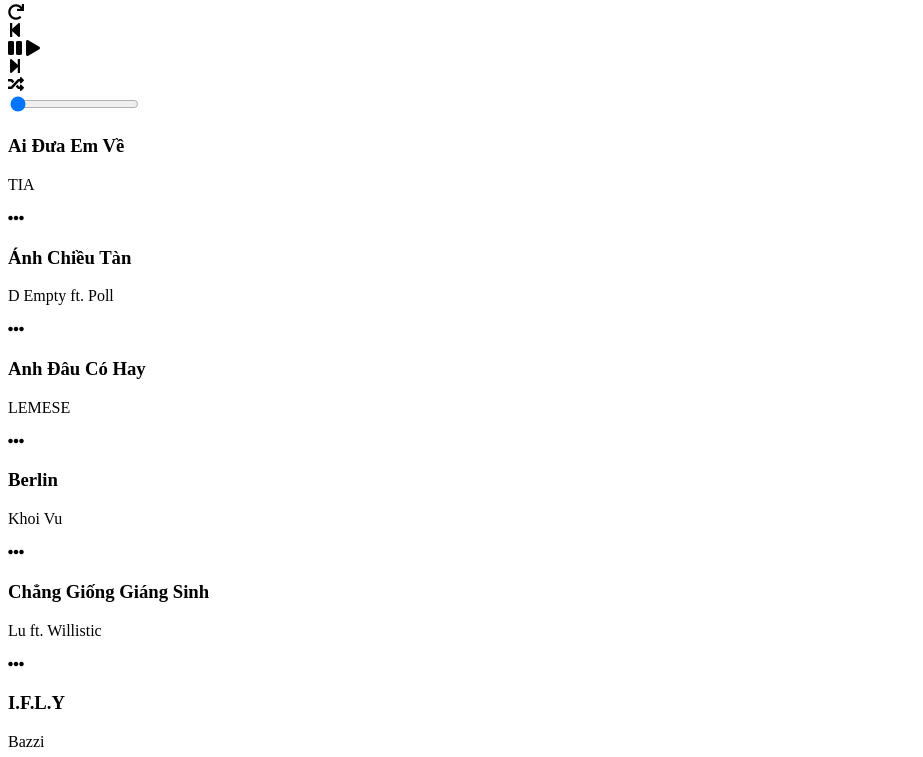
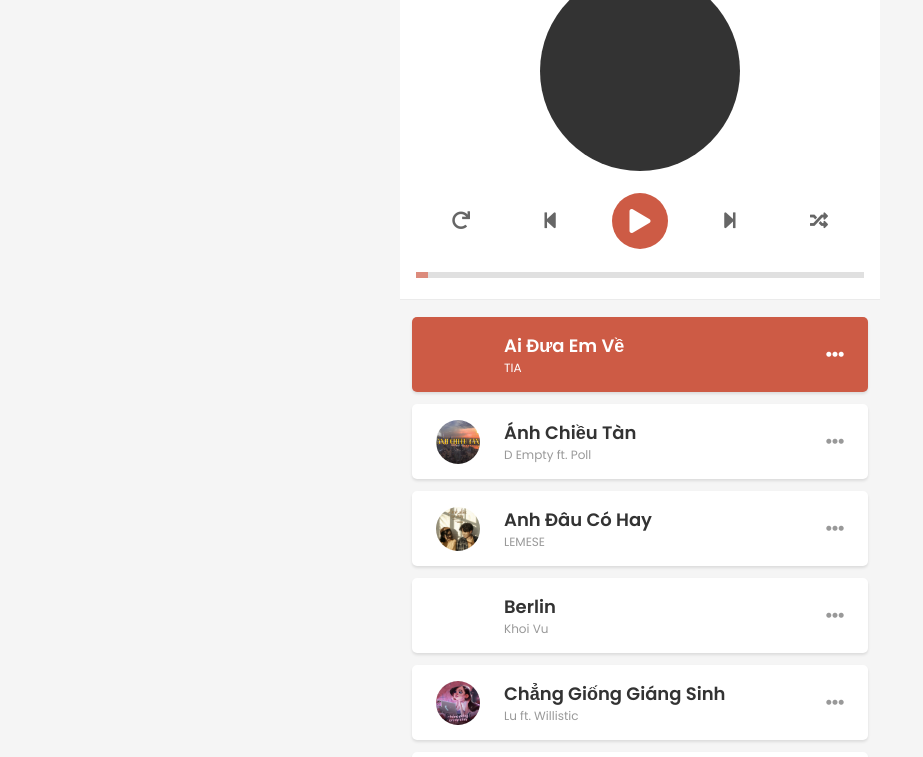
Before and after one commit to Son-KnownPain/pain--musicsplayer, a plain HTML site: page index.html in a window 1280 px wide. Shown: the part 103-860 px from the top of the page, without its empty margins (0-923 px from the left). Drawn offline with Linux system fonts and the light colour scheme; the site is published under a folder, as on GitHub Pages, so addresses that start at the root find nothing.

Commit message:
new commit

```diff
--- a/index.html
+++ b/index.html
@@ -2,14 +2,17 @@
 <html lang="en">
 
 <head>
-  <meta name="viewport" content="width=device-width, initial-scale=1.0" />
+  <meta charset="UTF-8">
+  <meta http-equiv="X-UA-Compatible" content="IE=edge">
+  <meta name="viewport" content="width=device-width, initial-scale=1.0">
   <title>Pain Offical -- Musics Player</title>
   <link rel="stylesheet" href="https://cdnjs.cloudflare.com/ajax/libs/font-awesome/5.15.2/css/all.min.css"
-    integrity="sha512-HK5fgLBL+xu6dm/Ii3z4xhlSUyZgTT9tuc/hSrtw6uzJOvgRr2a9jyxxT1ely+B+xFAmJKVSTbpM/CuL7qxO8w=="
-    crossorigin="anonymous" />
+  integrity="sha512-HK5fgLBL+xu6dm/Ii3z4xhlSUyZgTT9tuc/hSrtw6uzJOvgRr2a9jyxxT1ely+B+xFAmJKVSTbpM/CuL7qxO8w=="
+  crossorigin="anonymous" />
   <link rel="preconnect" href="https://fonts.gstatic.com" />
   <link href="https://fonts.googleapis.com/css2?family=Poppins:wght@300;400;600&display=swap" rel="stylesheet" />
-  <link rel="stylesheet" href="/asset/css/style.css" />
+  <link rel="stylesheet" href="./asset/css/style.css" />
+  <link rel="icon" type="image/x-icon" href="https://tse1.mm.bing.net/th?id=OIP.a_2JVwphrKkLxb6EHd63TAHaHa&pid=Api&P=0&w=167&h=167">
 </head>
 
 <body>
```
